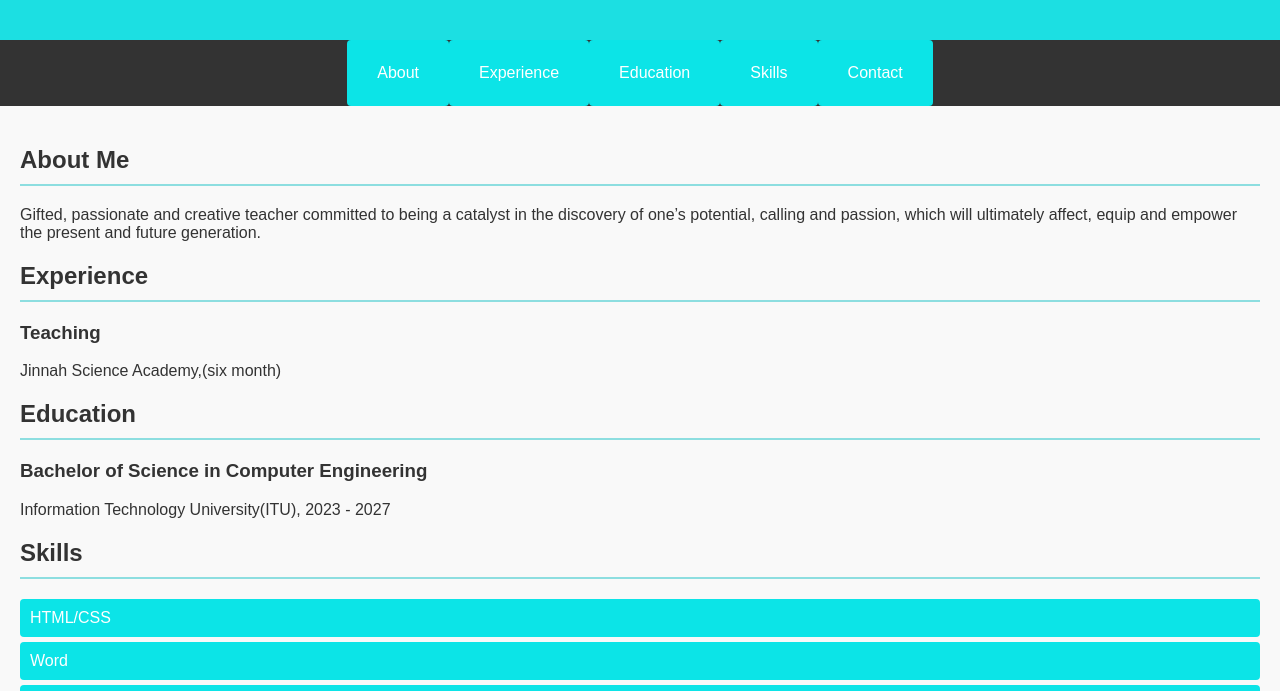
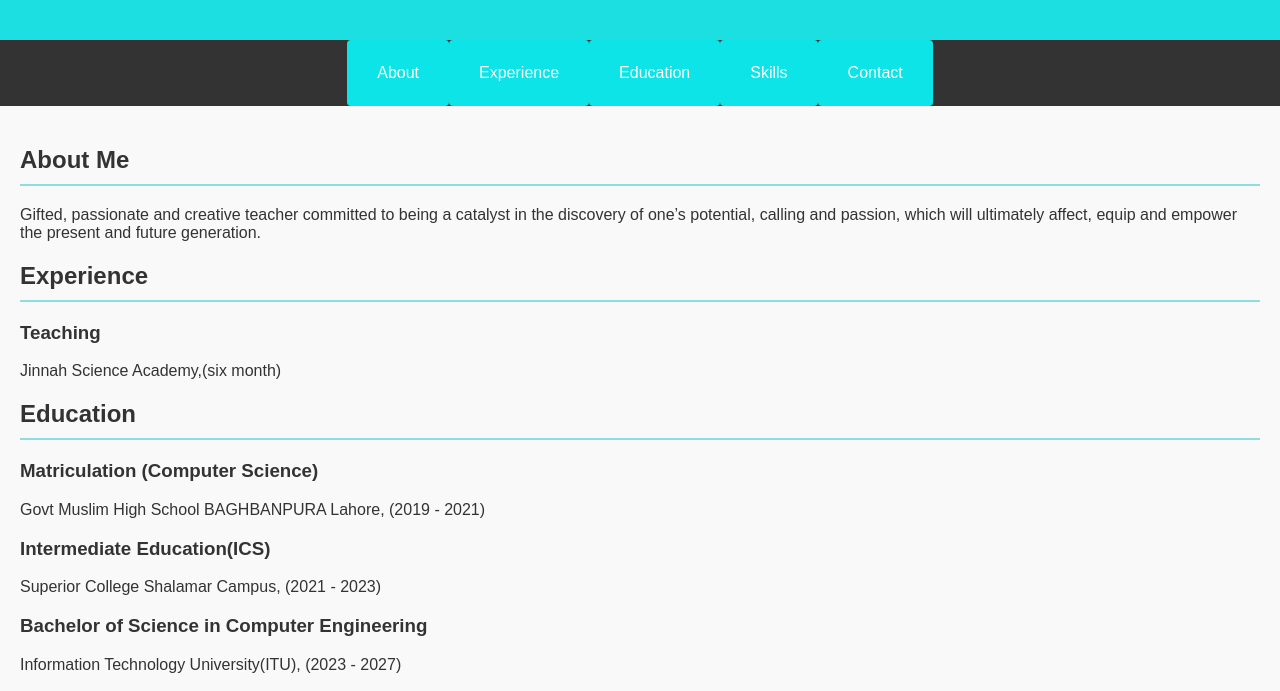
Before and after one commit to BSCE23004/web, a plain HTML site: page index.html in a window 1280 px wide. Shown: the part 243-934 px from the top of the page. Drawn offline with Linux system fonts and the light colour scheme.

Commit message:
Update index.html

```diff
--- a/index.html
+++ b/index.html
@@ -46,8 +46,12 @@
         <section id="education">
             <h2>Education</h2>
             <div class="education">
+                <h3>Matriculation (Computer Science)</h3>
+                <p>Govt Muslim High School BAGHBANPURA Lahore,  (2019 - 2021)</p>
+                <h3>Intermediate Education(ICS)</h3>
+                <p>Superior College Shalamar Campus,  (2021 - 2023)</p>
                 <h3>Bachelor of Science in Computer Engineering</h3>
-                <p>Information Technology University(ITU), 2023 - 2027</p>
+                <p>Information Technology University(ITU), (2023 - 2027)</p>
             </div>
         </section>
 
```
